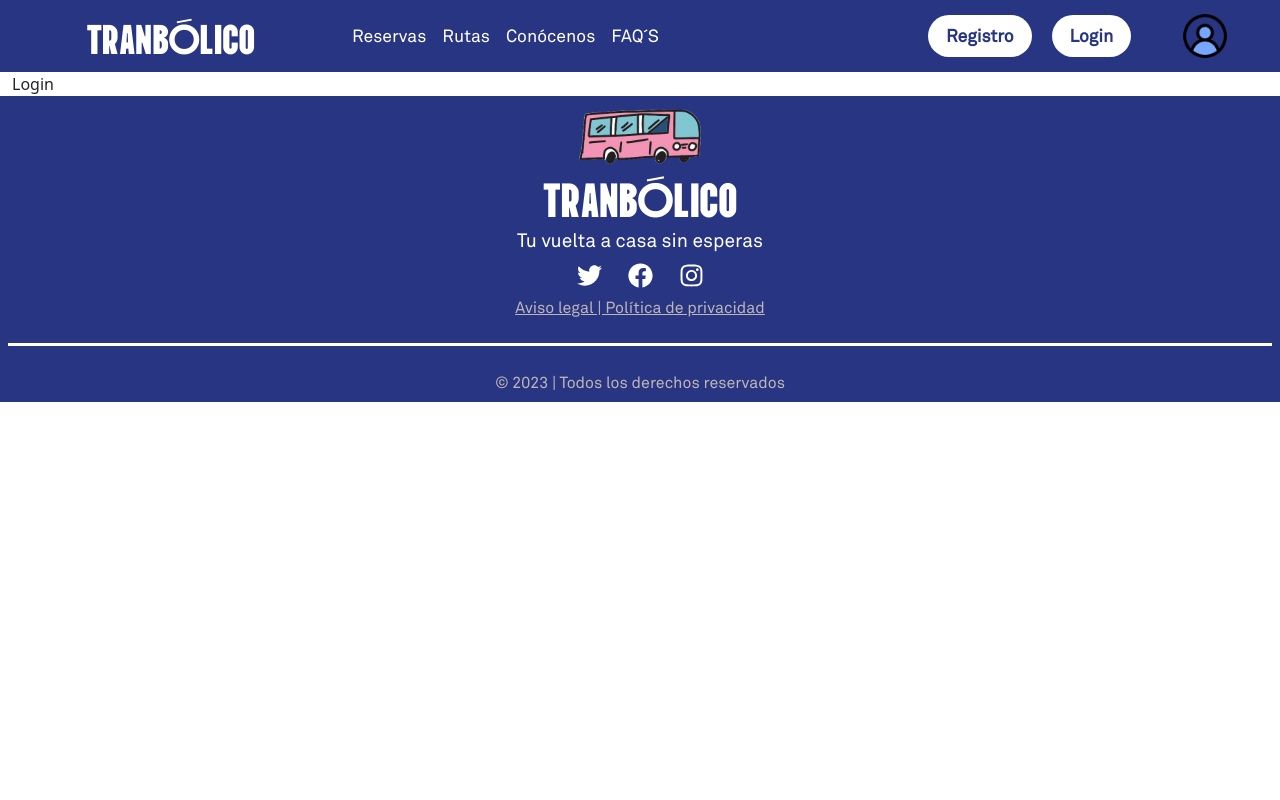
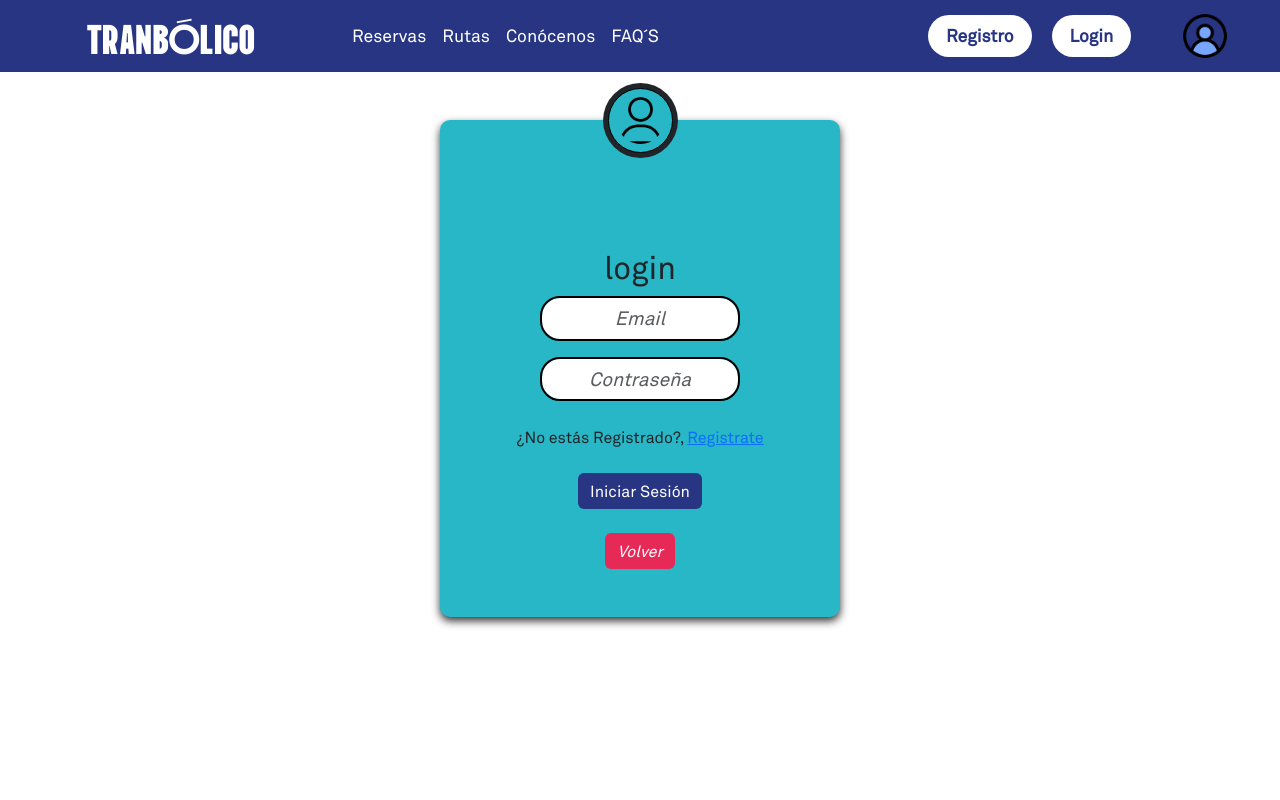
Before and after one commit to PabloVillalbaAlcaide/Tranbolico-App, a React (Vite) app in the folder Client/: page /login in a window 1280 px wide. Shown: the top 800 px of the page. Built offline with nearby package versions, Linux system fonts and the light colour scheme.

Commit message:
login v1

```diff
--- a/Client/src/pages/Auth/Login/Login.jsx
+++ b/Client/src/pages/Auth/Login/Login.jsx
@@ -1,7 +1,98 @@
+// Button, Col
+import "./login.scss";
+import { Button, Container, Form } from "react-bootstrap";
+import icono from "/images/perfil2.png";
+import { useState } from "react";
+import { Link, useNavigate } from "react-router-dom";
+import axios from "axios";
 
+const initialValue = {
+  email: "",
+  password: "",
+};
 
-export const Login = () => {
+export const Login = ({ setUser, setToken }) => {
+  const [login, setLogin] = useState(initialValue);
+  const navigate = useNavigate();
+  const [msg, setMsg] = useState(false);
+
+  const handleChange = (e) => {
+    const { name, value } = e.target;
+    setLogin({ ...login, [name]: value });
+  };
+
+  const handleSubmit = async () => {
+    try {
+      const res = await axios.post(
+        "http://localhost:4000/user/loginUser",
+        login
+      );
+      const res2 = await axios.get("http://localhost:4000/user/getOneUser", {
+        headers: { Authorization: `Bearer ${res.data}` },
+      });
+      setUser(res2.data);
+      setToken(res.data);
+      if (res2.data.type === 1) {
+        navigate("/home");
+      } else if (res2.data.type === 2) {
+        navigate("/home");
+      }
+    } catch (err) {
+      if (err.response.status === 401) {
+        setMsg(true);
+      }
+    }
+  };
   return (
-    <div>Login</div>
-  )
-}
+    <>
+      <Container
+        fluid
+        className="d-flex justify-content-center align-items-start"
+        style={{ minHeight: "100vh" }}
+      >
+        <div className="contenedor-login mt-5 text-center p-5 d-flex align-items-center justify-content-center flex-column">
+          <div>
+            <img src={icono} alt="personIcon" className="login-img p-2" />
+          </div>
+          <h2 className="h2-login pt-3 fs-2">login</h2>
+          <Form.Group>
+            <Form.Control
+              className="input-form-login"
+              type="email"
+              placeholder="Email"
+              onChange={handleChange}
+              value={login.email}
+              name="email"
+            />
+          </Form.Group>
+          <Form.Group controlId="formBasicPassword">
+            <Form.Control
+              className="input-form-login mt-3 "
+              type="password"
+              placeholder="Contraseña"
+              onChange={handleChange}
+              value={login.password}
+              name="password"
+            />
+          </Form.Group>
+          {msg && <p style={{ color: "red" }}>Datos incorrectos</p>}
+          <p>
+            <br />
+            ¿No estás Registrado?, <Link to="/register">Registrate</Link>
+          </p>
+          <br />
+          <Button onClick={handleSubmit} className="btn-iniciar-login">
+            Iniciar Sesión
+          </Button>
+          <br />
+          <Button
+            className="cancelar border-0 fst-italic"
+            onClick={() => navigate("/")}
+          >
+            Volver
+          </Button>
+        </div>
+      </Container>
+    </>
+  );
+};
--- /dev/null
+++ b/Client/src/pages/Auth/Login/login.scss
@@ -0,0 +1,46 @@
+.contenedor-login {
+  font-family: "Akkurat-Regular.ttf";
+  font-size: 1rem;
+  background-color: #28b7c7;
+  border-radius: 10px;
+  padding: 50px;
+  width: 100%;
+  max-width: 400px;
+  box-shadow: 0 4px 8px rgba(0, 0, 0, 0.8);
+  position: relative;
+}
+
+.login-img {
+  background-color: #28b7c7;
+  border: 1px solid black;
+  border-radius: 100px;
+  width: 65px;
+  position: relative;
+  top: -80px;
+  box-shadow: 0 0 0 5px;
+}
+
+.input-form-login {
+  border-radius: 20px;
+  border: 2px solid black;
+  font-style: italic;
+  text-align: center;
+  font-size: 1.2rem;
+  max-width: 200px;
+  margin: 0 auto;
+}
+
+.btn-iniciar-login {
+  border: none;
+  background-color: var(--tranbolico-azul);
+}
+
+@media (max-width: 800px) {
+  .contenedor-login {
+    width: 80%;
+    min-width: 300px;
+  }
+  .input-form-login {
+    max-width: 100%;
+  }
+}
```
